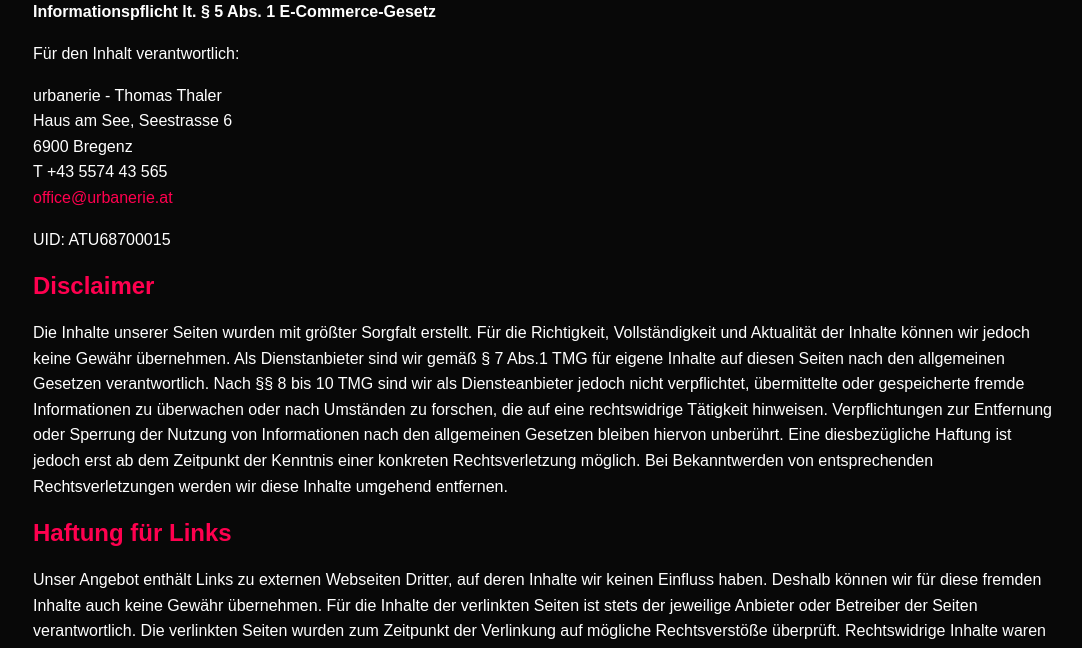
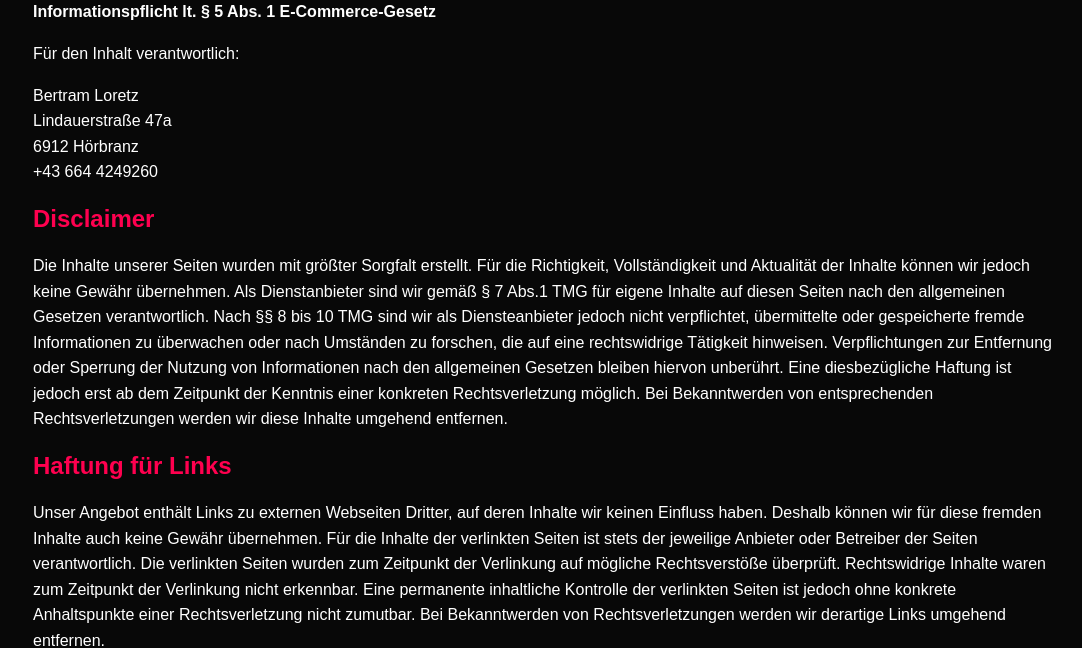
Before and after one commit to LinusLor98/AirbnbWebsite, a plain HTML site: page Impressum.html in a window 1280 px wide. Shown: the part 148-796 px from the top of the page, without its empty margins (95-1177 px from the left). Drawn offline with Linux system fonts and the light colour scheme.

Commit message:
Update Impressum.html

```diff
--- a/Impressum.html
+++ b/Impressum.html
@@ -21,12 +21,11 @@
         <h1>Impressum</h1>
         <p><strong>Informationspflicht lt. § 5 Abs. 1 E-Commerce-Gesetz</strong></p>
         <p>Für den Inhalt verantwortlich:</p>
-        <p>urbanerie - Thomas Thaler<br>
-        Haus am See, Seestrasse 6<br>
-        6900 Bregenz<br>
-        T +43 5574 43 565<br>
-        <a href="mailto:office@urbanerie.at">office@urbanerie.at</a></p>
-        <p>UID: ATU68700015</p>
+        <p>Bertram Loretz<br>
+        Lindauerstraße 47a<br>
+        6912 Hörbranz<br>
+        +43 664 4249260<br>
+
 
         <h2>Disclaimer</h2>
         <p>
@@ -49,7 +48,7 @@
             Die Nutzung unserer Webseite ist in der Regel ohne Angabe personenbezogener Daten möglich. Soweit auf unseren Seiten personenbezogene Daten (beispielsweise Name, Anschrift oder eMail-Adressen) erhoben werden, erfolgt dies, soweit möglich, stets auf freiwilliger Basis. Diese Daten werden ohne Ihre ausdrückliche Zustimmung nicht an Dritte weitergegeben. Wir weisen darauf hin, dass die Datenübertragung im Internet (z.B. bei der Kommunikation per E-Mail) Sicherheitslücken aufweisen kann. Ein lückenloser Schutz der Daten vor dem Zugriff durch Dritte ist nicht möglich.
 
             Der Nutzung von im Rahmen der Impressumspflicht veröffentlichten Kontaktdaten durch Dritte zur Übersendung von nicht ausdrücklich angeforderter Werbung und Informationsmaterialien wird hiermit ausdrücklich widersprochen. Die Betreiber der Seiten behalten sich ausdrücklich rechtliche Schritte im Falle der unverlangten Zusendung von Werbeinformationen, etwa durch Spam-Mails, vor.</p>
-        <!-- Füge den restlichen Impressumstext hier ein -->
+
     </div>
 
 </body>
```
